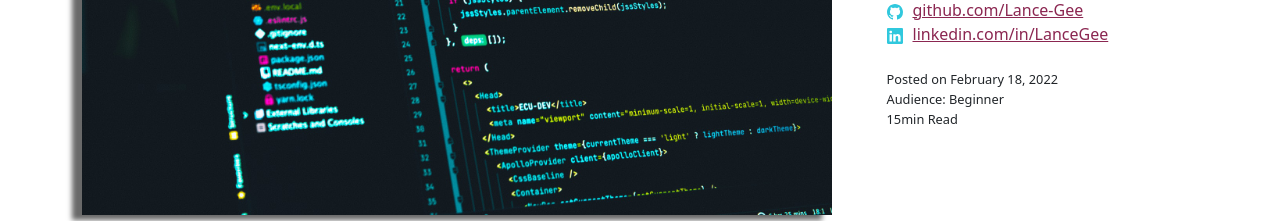
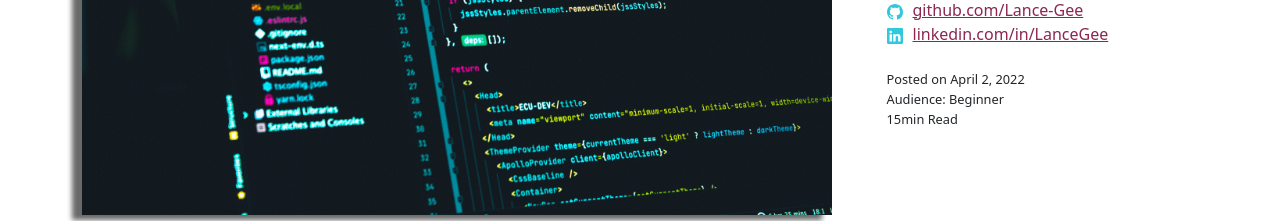
Before and after one commit to Lance-Gee/myFirstBlog, a React (Create React App) app: page /blog2 in a window 1280 px wide. Shown: the part 535-756 px from the top of the page. Built offline with nearby package versions, Linux system fonts and the light colour scheme.

Commit message:
added video to blog2

```diff
--- a/src/components/Blog2Body.js
+++ b/src/components/Blog2Body.js
@@ -50,7 +50,7 @@ function Blog2Body() {
       <br />
       <div className="text-center">
         <h3>Watch The Tutorial Here.</h3>
-        <YouTubeEmbed embedId="QXEfLIL_BaU" />
+        <YouTubeEmbed embedId="7HmoQoCCwek" />
       </div>
       <br />
       <br />
--- a/src/components/Header2.js
+++ b/src/components/Header2.js
@@ -108,7 +108,7 @@ function Header() {
                   </a>
                 </div>
                 <br />
-                <p style={{ fontSize: ".8em" }}>Posted on February 18, 2022</p>
+                <p style={{ fontSize: ".8em" }}>Posted on April 2, 2022</p>
                 <p style={{ fontSize: ".8em", marginTop: "-15px" }}>
                   Audience: Beginner
                 </p>
```
